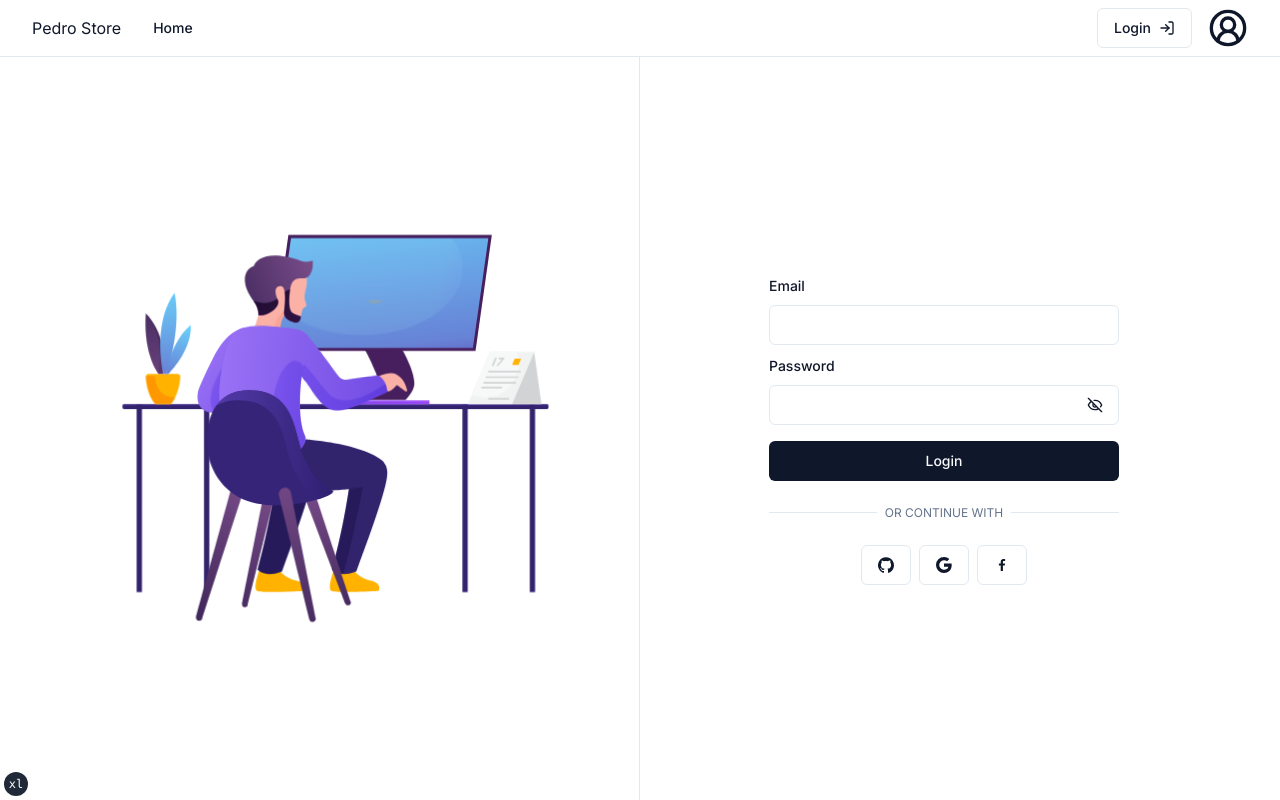
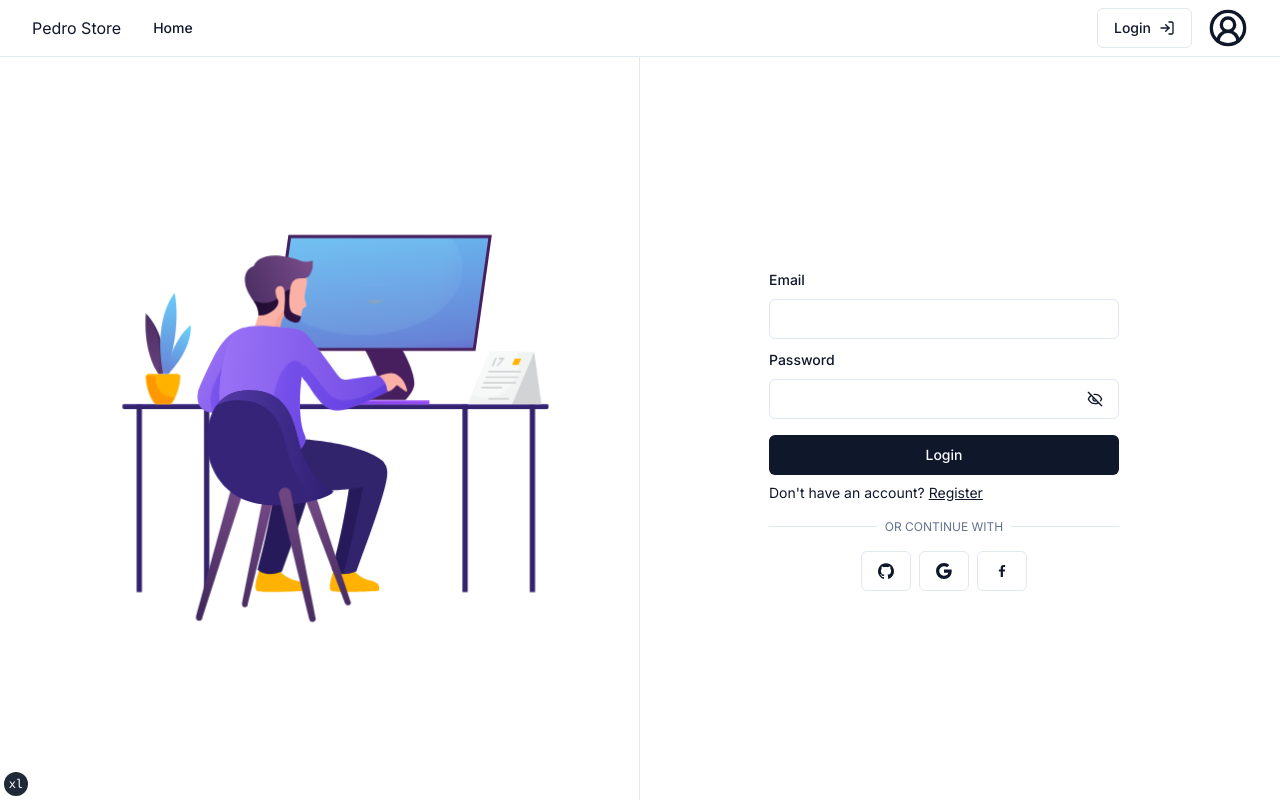
Before and after one commit to PedroRBC/pedro-store, a Next.js app: page /login in a window 1280 px wide. Built offline with nearby package versions, Linux system fonts and the light colour scheme; no server answers.

Commit message:
refactor: Login

```diff
--- a/src/app/(auth)/login/page.tsx
+++ b/src/app/(auth)/login/page.tsx
@@ -17,7 +17,7 @@ export default function Login() {
             </div>
 
             <div className="flex p-8" >
-                <div className="mx-auto flex w-full flex-col justify-center space-y-6 sm:w-[350px]" >
+                <div className="mx-auto flex w-full flex-col justify-center space-y-4 sm:w-[350px]" >
                     <LoginForm />
                 </div>
             </div>
--- a/src/components/forms/ContinueWith.tsx
+++ b/src/components/forms/ContinueWith.tsx
@@ -5,7 +5,17 @@ import { Button } from "../ui/button"
 
 
 export function ContinueWith({ isLoading, handleLoading }: { isLoading: boolean, handleLoading: () => void }) {
-    return (
+    return (<>
+        <div className="relative">
+            <div className="absolute inset-0 flex items-center">
+                <span className="w-full border-t" />
+            </div>
+            <div className="relative flex justify-center text-xs uppercase">
+                <span className="bg-background px-2 text-muted-foreground">
+                    Or continue with
+                </span>
+            </div>
+        </div>
         <div className="flex flex-row items-center justify-center space-x-2" >
             <Button variant="outline" type="button" onClick={() => {
                 handleLoading();
@@ -27,5 +37,5 @@ export function ContinueWith({ isLoading, handleLoading }: { isLoading: boolean,
                 <Icons.facebook className="h-4 w-4" />
             </Button>
         </div>
-    )
+    </>)
 }
--- a/src/components/forms/LoginForm.tsx
+++ b/src/components/forms/LoginForm.tsx
@@ -19,6 +19,7 @@ import { Icons } from "../icons"
 
 import { signIn } from 'next-auth/react'
 import { ContinueWith } from "./ContinueWith";
+import Link from "next/link";
 
 const formSchema = z.object({
     email: z.string().email(),
@@ -58,19 +59,11 @@ export function LoginForm() {
         }).finally(() => setIsLoading(false))
     }
 
-    function handleSubmit() {
-        setIsLoading(true)
-        setTimeout(() => {
-            setIsLoading(false);
-            router.push("/")
-        }, 2000)
-    }
-
     return (
         <>
             <Form {...form}>
-                <form onSubmit={form.handleSubmit(onSubmit)} className="grid items-center gap-4" >
-                    <div className="grid gap-2" >
+                <form onSubmit={form.handleSubmit(onSubmit)} className="grid items-center gap-2" >
+                    <div className="mb-2 grid gap-2" >
 
                         <FormField
                             control={form.control}
@@ -118,25 +111,18 @@ export function LoginForm() {
                             )}
                         />
                     </div>
-                    <Button type="submit" disabled={isLoading} >
+                    <Button type="submit" disabled={isLoading}>
                         {isLoading ? (
                             <Icons.spinner className="mr-2 h-4 w-4 animate-spin" />
                         ) : ("Login")}
                     </Button>
                     {error && <p className="text-center text-base text-destructive">{error}</p>}
+                    <p className="text-sm" >
+                        Don&apos;t have an account?{" "}
+                        <Link href="/register" className="underline" > Register </Link>
+                    </p>
                 </form>
             </Form>
-            <div className="relative">
-                <div className="absolute inset-0 flex items-center">
-                    <span className="w-full border-t" />
-                </div>
-                <div className="relative flex justify-center text-xs uppercase">
-                    <span className="bg-background px-2 text-muted-foreground">
-                        Or continue with
-                    </span>
-                </div>
-            </div>
-
             <ContinueWith isLoading={isLoading} handleLoading={() => setIsLoading(true)} />
         </>
     )
```
